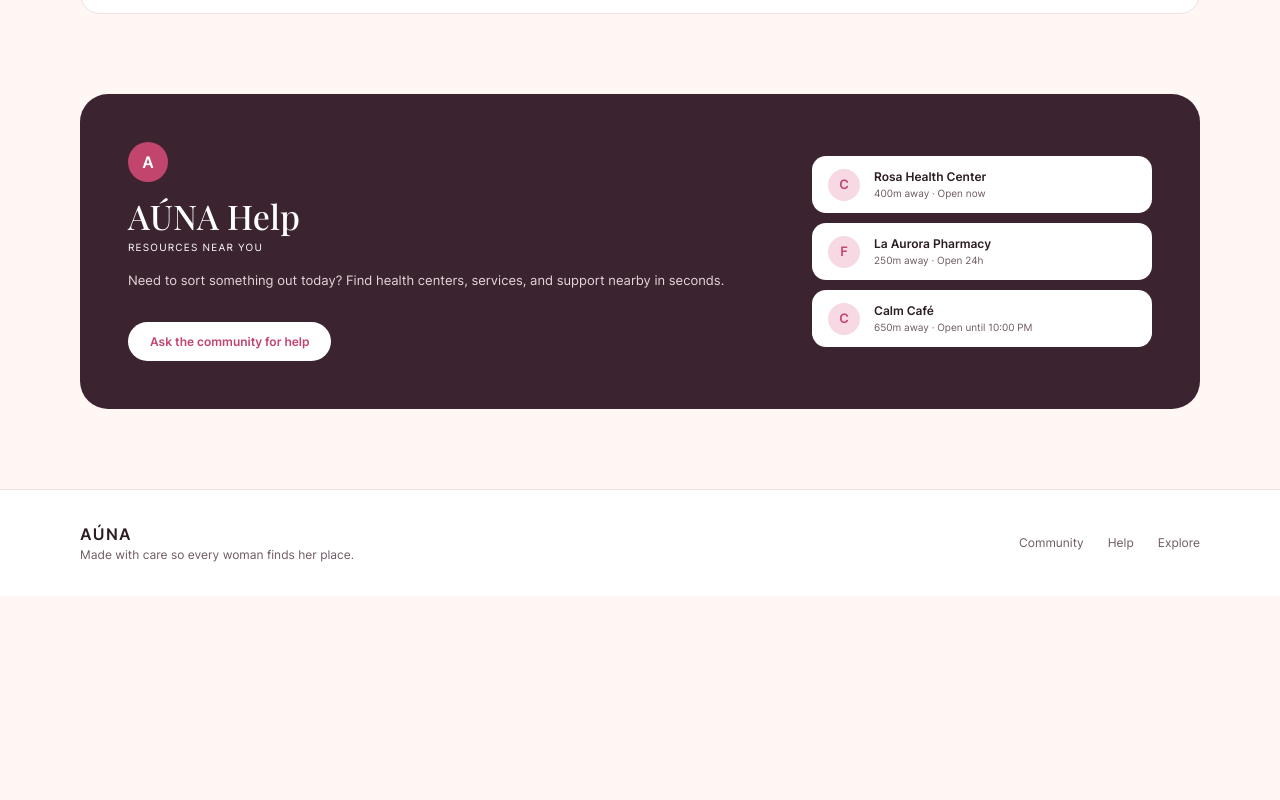
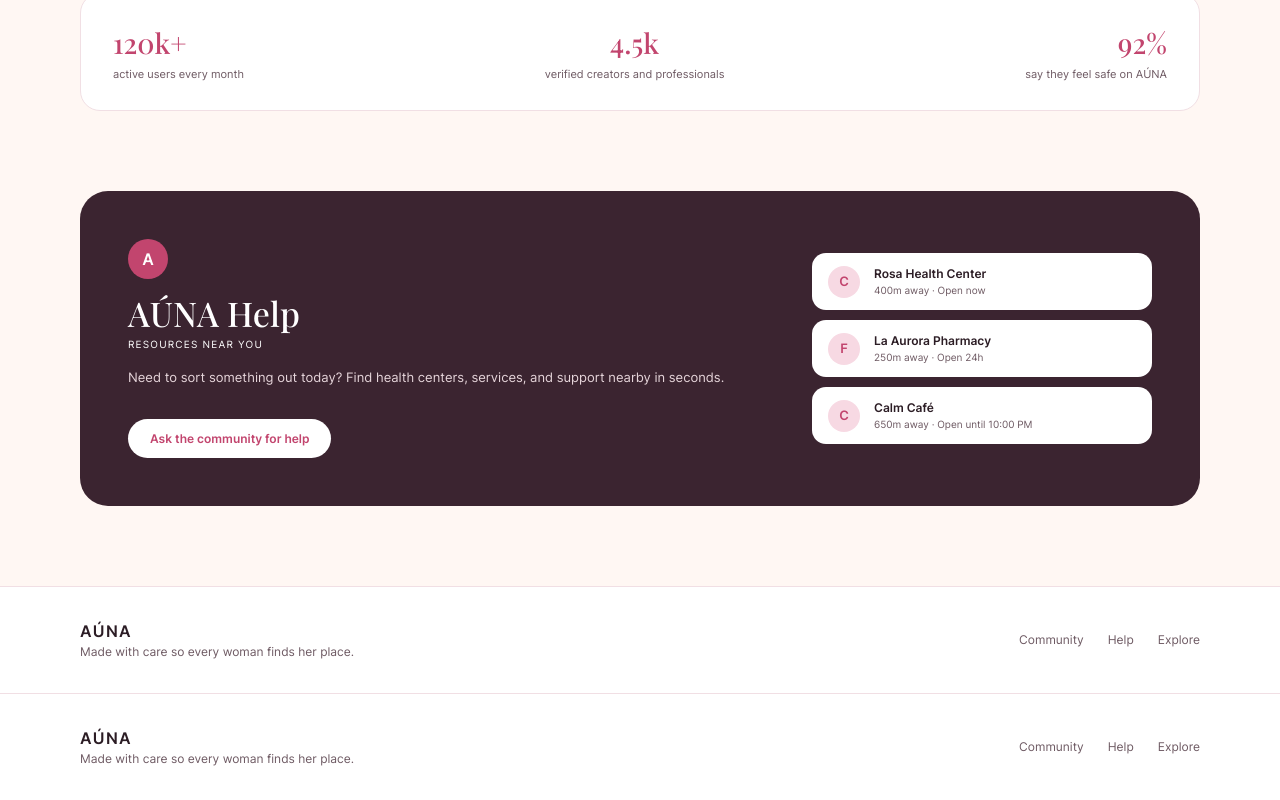
Before and after one commit to sofiasierra207-glitch/AUNA-REACT, a React (Vite) app in the folder AUNA/: page / in a window 1280 px wide. Shown: the part 1443-2243 px from the top of the page. Before the commit the page ends 2039 px from the top, so only its background shows below. Built offline with nearby package versions, Linux system fonts and the light colour scheme.

Commit message:
feat: add routes with main layout

```diff
--- a/AUNA/src/App.tsx
+++ b/AUNA/src/App.tsx
@@ -1,8 +1,20 @@
+import { Routes, Route } from 'react-router-dom';
+
+import MainLayout from './components/mainlayout/MainLayout';
 import Index from './pages/index/Index';
 
-// Componente raíz de AÚNA
+// Rutas de AÚNA: cada path muestra una página
 function App() {
-    return <Index />;
+    return (
+        <Routes>
+            {/* Páginas que llevan header, menú de celular y footer */}
+            <Route element={<MainLayout />}>
+                <Route path="/" element={<Index />} />
+                {/* Aquí van las demás páginas, por ejemplo: */}
+                {/* <Route path="/explore" element={<Explore />} /> */}
+            </Route>
+        </Routes>
+    );
 }
 
 export default App;
```
